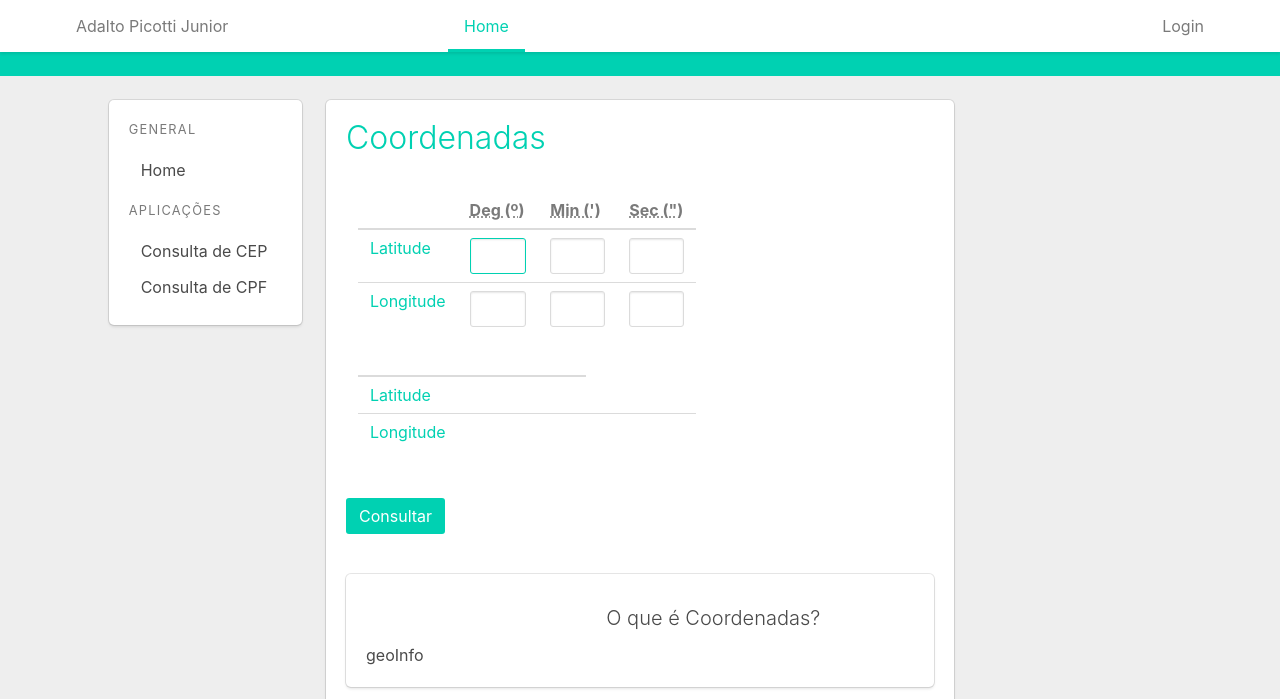
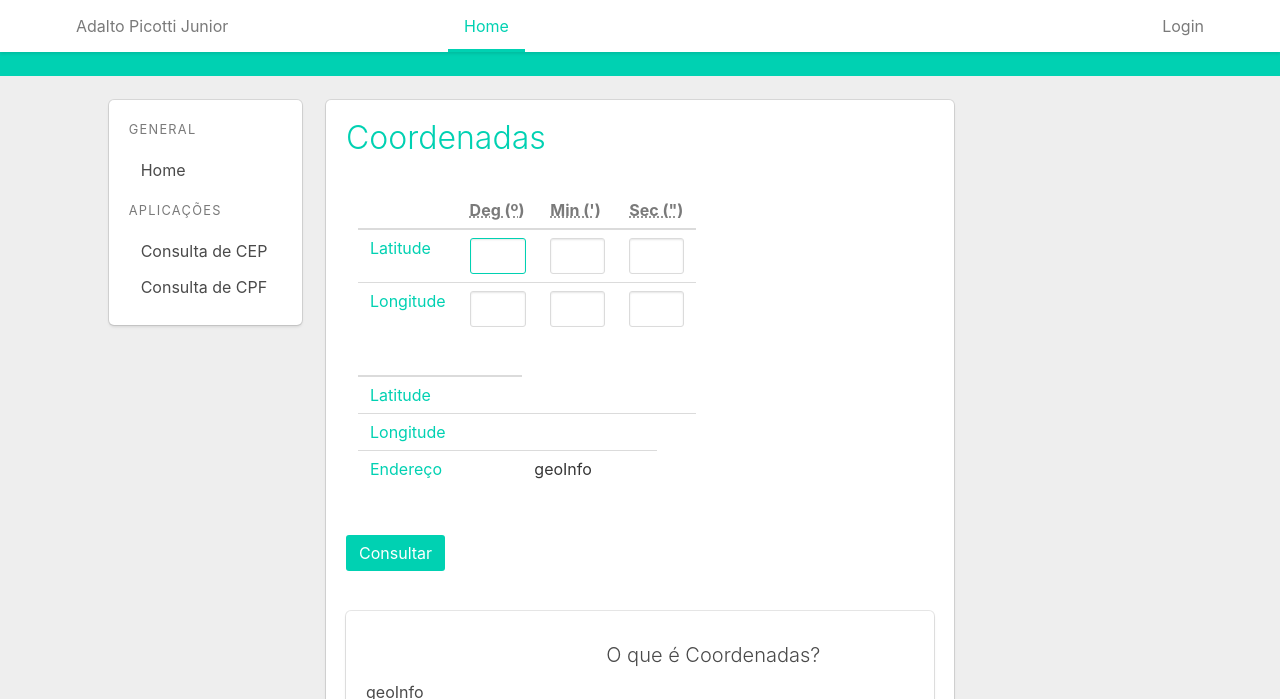
Before and after one commit to adaltopicotti/blog, a Django app: page /application/coordinate/ in a window 1280 px wide; the page is wider, and only the part inside the window is pictured. Shown: the top 699 px of that part. Run offline with Django 3.2, Linux system fonts and the light colour scheme; grey boxes are pictures that could not be loaded.

Commit message:
Update coordinate.html

```diff
--- a/blog/templates/application/coordinate.html
+++ b/blog/templates/application/coordinate.html
@@ -20,13 +20,13 @@
                 </thead>
                 <tbody>
                   <tr>
-                    <td><a href="" title="Leicester City F.C.">Latitude</a> <strong></strong></td>
+                    <td><a href="" title="">Latitude</a> <strong></strong></td>
                     <td><input class="input" width="3" maxlength="2" autofocus name="lat_deg"></td>
                     <td><input class="input" maxlength="2" autofocus name="lat_min"></td>
                     <td><input class="input" maxlength="2" autofocus name="lat_sec"></td>
                   </tr>
                   <tr>
-                    <td><a href="" title="Leicester City F.C.">Longitude</a> <strong></strong></td>
+                    <td><a href="" title="">Longitude</a> <strong></strong></td>
                     <td><input class="input" maxlength="2" autofocus name="lon_deg"></td>
                     <td><input class="input" maxlength="2" autofocus name="lon_min"></td>
                     <td><input class="input" maxlength="2" autofocus name="lon_sec"></td>
@@ -48,6 +48,10 @@
                   <tr>
                     <td><a>Longitude</a></td>
                     <td>{{lon}}</td>
+                  </tr>
+                  <tr>
+                    <td><a>Endereço</a></td>
+                    <td>{{geoInfo}}</td>
                   </tr>
                 </tbody>
                 </table>
```
